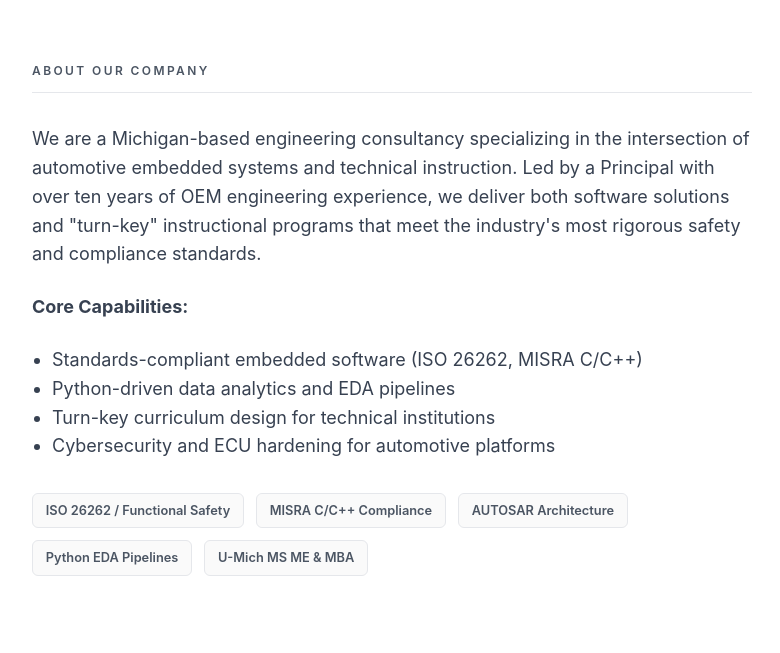
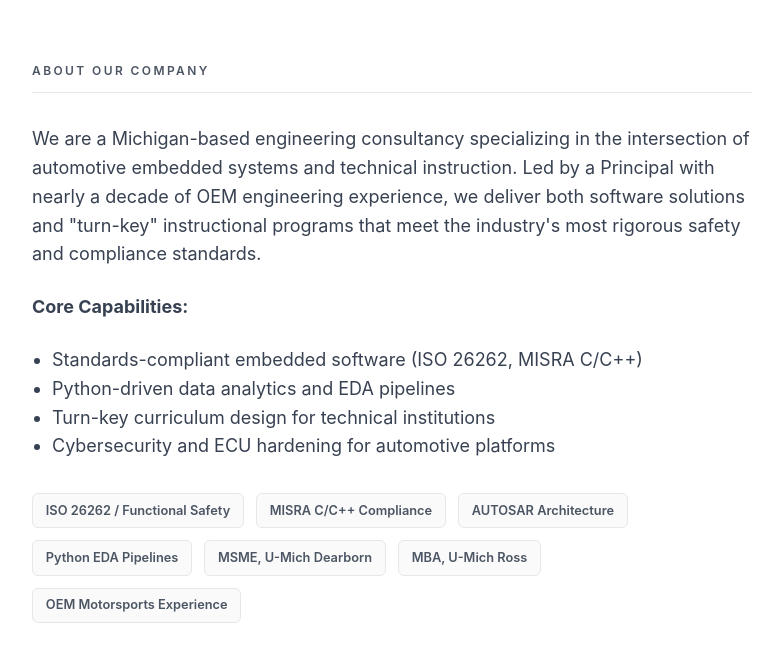
Before and after one commit to meowFlute/christensensoftware.com, a plain HTML site: page index.html in a window 1280 px wide. Shown: the part 269-922 px from the top of the page, without its empty margins (248-1028 px from the left). Drawn offline with Linux system fonts and the light colour scheme.

Commit message:
Claude suggestions

```diff
--- a/index.html
+++ b/index.html
@@ -229,7 +229,7 @@
         <section id="about">
             <h2>About Our Company</h2>
             <div class="about-text">
-                <p>We are a Michigan-based engineering consultancy specializing in the intersection of automotive embedded systems and technical instruction. Led by a Principal with over ten years of OEM engineering experience, we deliver both software solutions and "turn-key" instructional programs that meet the industry's most rigorous safety and compliance standards.</p>
+                <p>We are a Michigan-based engineering consultancy specializing in the intersection of automotive embedded systems and technical instruction. Led by a Principal with nearly a decade of OEM engineering experience, we deliver both software solutions and "turn-key" instructional programs that meet the industry's most rigorous safety and compliance standards.</p>
                 <p><strong>Core Capabilities:</strong></p>
                 <ul style="margin-bottom: 2rem; padding-left: 1.25rem;">
                     <li>Standards-compliant embedded software (ISO 26262, MISRA C/C++)</li>
@@ -243,14 +243,15 @@
                 <span class="credential-tag">MISRA C/C++ Compliance</span>
                 <span class="credential-tag">AUTOSAR Architecture</span>
                 <span class="credential-tag">Python EDA Pipelines</span>
-                <span class="credential-tag">U-Mich MS ME & MBA</span>
+                <span class="credential-tag">MSME, U-Mich Dearborn</span>
+                <span class="credential-tag">MBA, U-Mich Ross</span>
+                <span class="credential-tag">OEM Motorsports Experience</span>
             </div>
         </section>
 
         <section id="contact">
             <h2>Direct Inquiry</h2>
             <div class="contact-area">
-                <!-- Replace 'YOUR_FORMSPREE_ID' with your ID from formspree.io -->
                 <form action="https://formspree.io/f/xykneqko" method="POST">
                     <div class="form-group">
                         <label for="name">Name</label>
@@ -272,7 +273,7 @@
 
     <footer>
         <strong>Christensen Software LLC</strong> &middot; Registered in Michigan<br>
-        Principal: M. Scott Christensen, MS ME, MBA.
+        Principal: M. Scott Christensen, MSME, MBA.
     </footer>
 
 </body>
```
